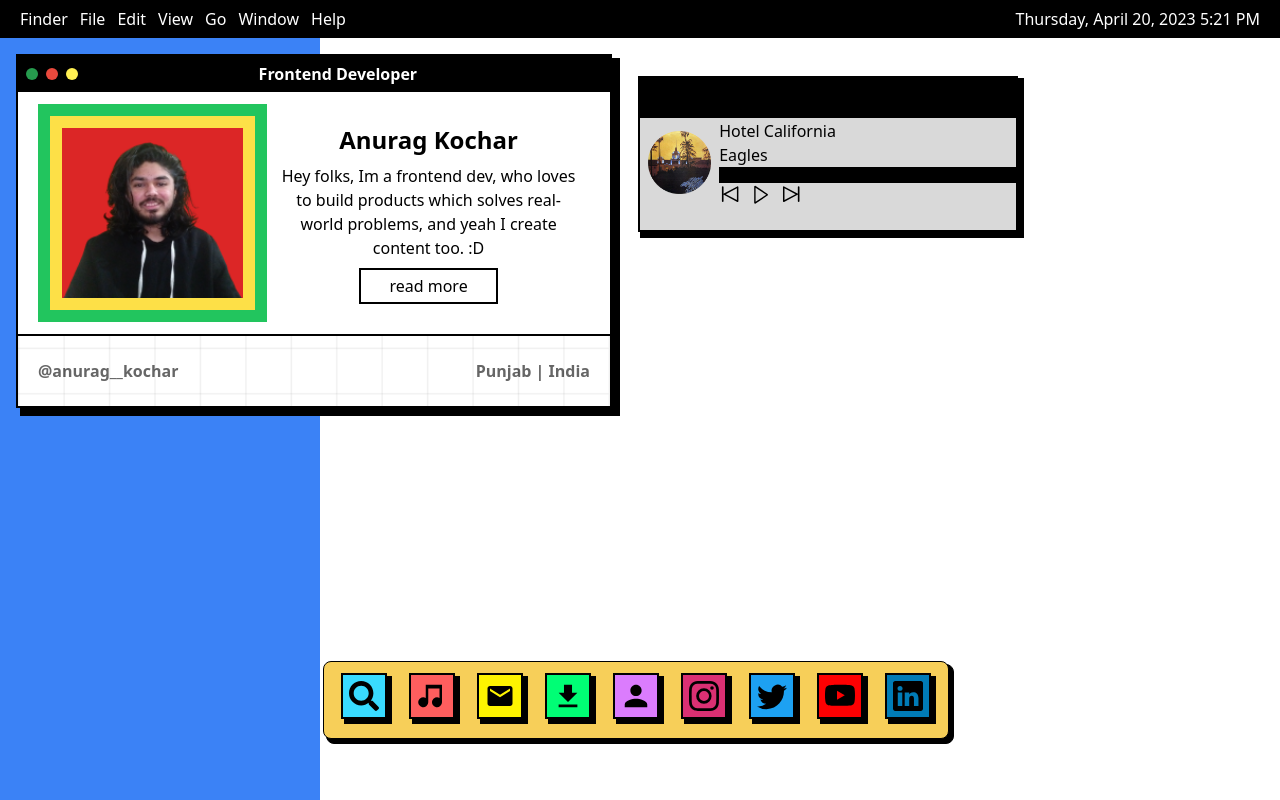
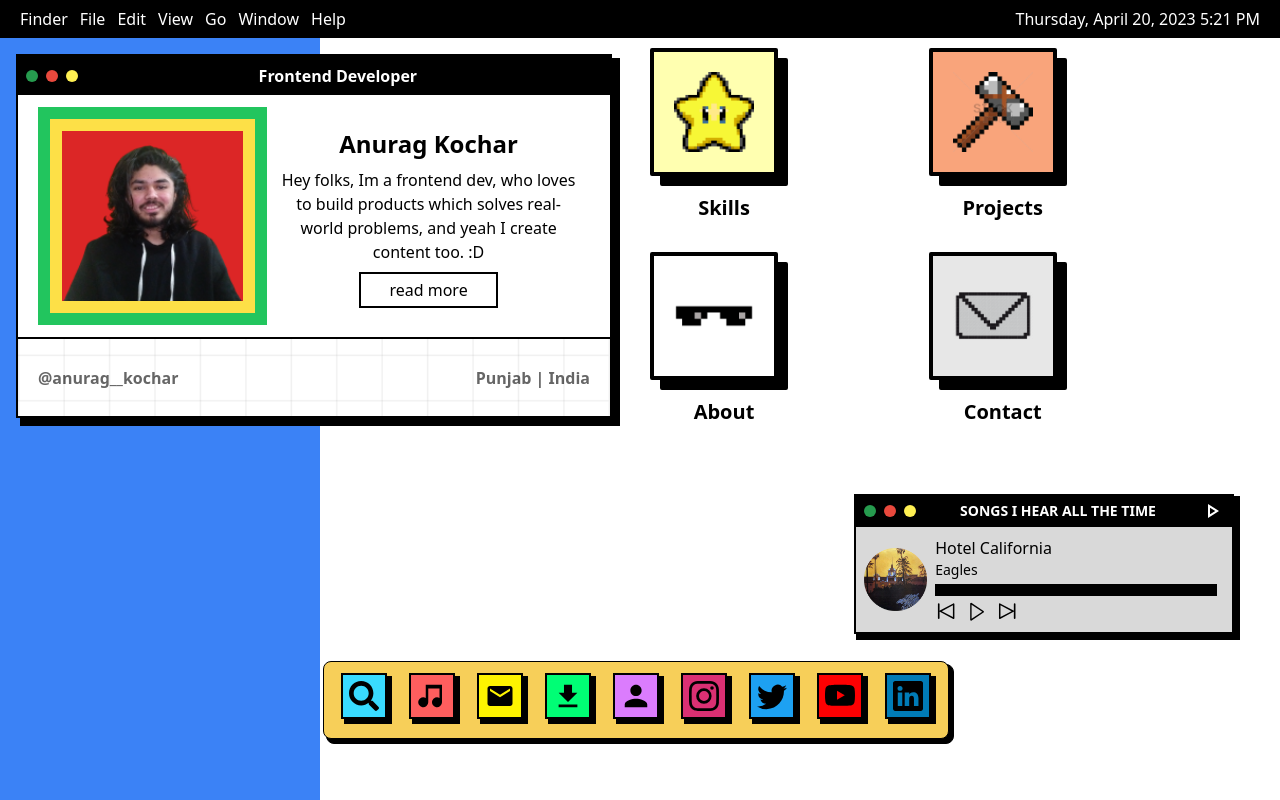
Before and after one commit to Anurag-Kochar-1/neu-os-portfolio, a Next.js app: page / in a window 1280 px wide. Built offline with nearby package versions, Linux system fonts and the light colour scheme.

Commit message:
Fixed: Music Player poistion

```diff
--- a/app/page.tsx
+++ b/app/page.tsx
@@ -24,12 +24,12 @@ export default function Home() {
   return (
     <AppContextProvider>
       <main className="w-full h-[100%] flex justify-center items-center md:border-0 md:border-black bg-black overflow-hidden">
-        <div className="w-full h-full flex flex-col justify-start items-center md:border-0 md:border-black bg-white md:-mt-0 md:-ml-0 overflow-x-hidden overflow-y-scroll scrollbar-hide">
+        <div className="w-full h-full flex flex-col justify-start items-center md:border-0 md:border-black bg-white md:-mt-0 md:-ml-0 overflow-x-hidden overflow-y-scroll scrollbar-hide ">
           <MenuBar />
           <div className="bg-white w-full h-full relative grid grid-cols-12 auto-rows-min ">
-            <div className=" absolute left-0 bottom-0 top-0 bg-blue-500 w-full h-[50vh] xl:h-full xl:w-full xl:col-start-1 xl:col-end-4"></div>
+            <div className="absolute left-0 bottom-0 top-0 bg-blue-500 w-full h-[50vh] xl:h-full xl:w-full xl:col-start-1 xl:col-end-4"></div>
             <AboutCard />
-            {/* <FoldersContainer /> */}
+            <FoldersContainer />
             <MusicPlayer />
           </div>
         </div>
--- a/components/FoldersContainer/FoldersContainer.tsx
+++ b/components/FoldersContainer/FoldersContainer.tsx
@@ -4,7 +4,7 @@ import FolderIcon from "../FolderIcon/FolderIcon";
 
 const FoldersContainer = () => {
   return (
-    <div className="col-start-2 col-end-12 xl:col-start-7 xl:col-end-11 2xl:col-start-7 2xl:col-end-10 flex flex-wrap justify-between items-center xl:space-x-5 pb-72 lg:pb-0">
+    <div className="col-start-2 col-end-12 xl:col-start-7 xl:col-end-11 2xl:col-start-7 2xl:col-end-10 flex flex-wrap justify-between items-center xl:space-x-5  lg:pb-0">
       {DesktopFoldersData?.map((folder) => {
         return (
           <FolderIcon
--- a/components/MusicPlayer/MusicPlayer.tsx
+++ b/components/MusicPlayer/MusicPlayer.tsx
@@ -31,7 +31,7 @@ const MusicPlayer = () => {
   },[isSongPlaying, currentSong])
 
   return (
-    <div className="my-10">
+    <div className="col-start-2 col-end-12 xl:col-start-7 xl:col-end-11 2xl:col-start-7 2xl:col-end-10 xl:fixed xl:bottom-[20vh] xl:right-10 pb-96 pt-10 xl:pt-0 xl:pb-0">
       <audio src={currentSong?.audioSrc} ref={audioRef} onTimeUpdate={onPlaying} />
 
       <Player
--- a/components/MusicPlayer/Player.tsx
+++ b/components/MusicPlayer/Player.tsx
@@ -3,6 +3,7 @@ import { ISong } from "@/constants/data/SongsData/SongsData";
 import { VscPlay } from "react-icons/vsc";
 import { AiOutlinePause } from "react-icons/ai";
 import { RxTrackPrevious, RxTrackNext } from "react-icons/rx";
+import {MdOutlinePlayArrow} from 'react-icons/md'
 import Image from "next/image";
 
 interface IProps {
@@ -32,7 +33,7 @@ const Player = ({
   };
 
   const checkWidth = (e: any) => {
-    if(progressBarContainerRef.current) {
+    if(progressBarContainerRef.current && isSongPlaying) {
         let width = progressBarContainerRef.current?.clientWidth
         const offset = e.nativeEvent.offsetX;
 
@@ -67,13 +68,23 @@ const Player = ({
   }
 
   return (
-    <div className="w-96 h-40 flex flex-col items-center justify-center bg-black border-2 border-black">
+    <div className="w-96 h-36 flex flex-col items-center justify-center bg-black border-2 border-black">
       <div className="w-full h-full -mt-2 -ml-2 flex flex-col items-center justify-start bg-[#D9D9D9] border-2 border-black">
         {/* ----- HEADER  -----*/}
-        <span className="w-full h-10 bg-black flex justify-between items-center"></span>
+        <span className="w-full h-10 bg-black flex justify-between items-center px-2">
+          {/* DOTS */}
+          <div className='flex justify-center items-center space-x-2'>
+            <span className='w-3 h-3 rounded-full bg-[#269B4E] hover:cursor-pointer'></span>
+            <span className='w-3 h-3 rounded-full bg-[#E9493D] hover:cursor-pointer'></span>
+            <span className='w-3 h-3 rounded-full bg-[#FFF052] hover:cursor-pointer'></span>
+          </div>
+
+          <span className="text-white font-semibold text-sm"> SONGS I HEAR ALL THE TIME </span>
+          <MdOutlinePlayArrow className="text-white text-2xl" />
+        </span>
 
         {/* ----- CONTAINER  -----*/}
-        <div className="w-full flex justify-start items-center">
+        <div className="w-full h-full flex justify-start items-center">
           {/*  THUMBNAIL */}
           <div className="flex justify-center items-center px-2 py-1">
             <Image
@@ -87,10 +98,11 @@ const Player = ({
 
           {/*  SUB CONTAINER */}
           <div className="w-full flex flex-col justify-start items-start">
-            <h6> {currentSong?.title} </h6>
-            <h6> {currentSong?.songBy} </h6>
+            <h5 className="font-medium text-black text-base"> {currentSong?.title} </h5>
+            <h6 className="font-normal text-black text-sm"> {currentSong?.songBy} </h6>
+
             {/* BAR */}
-            <div ref={progressBarContainerRef} onClick={checkWidth} className="w-full h-4 bg-black flex justify-star items-center">
+            <div ref={progressBarContainerRef} onClick={checkWidth} className="w-[95%] h-3 bg-black flex justify-star items-center my-1 hover:cursor-pointer">
               <div
                 style={{ width: `${currentSong.progress + "%"}` }}
                 className={`h-full bg-[#7FFF5B]`}
@@ -101,12 +113,12 @@ const Player = ({
             <div className="flex justify-center items-center space-x-2">
               <RxTrackPrevious size={"1.4rem"} onClick={previousSong} />
               {!isSongPlaying && (
-                <VscPlay size={"1.4rem"} onClick={playPause} />
+                <VscPlay size={"1.4rem"} onClick={playPause} className="hover:cursor-pointer"/>
               )}
               {isSongPlaying && (
-                <AiOutlinePause size={"1.4rem"} onClick={playPause} />
+                <AiOutlinePause size={"1.4rem"} onClick={playPause} className="hover:cursor-pointer"/>
               )}
-              <RxTrackNext size={"1.4rem"} onClick={nextSong} />
+              <RxTrackNext size={"1.4rem"} onClick={nextSong} className="hover:cursor-pointer"/>
             </div>
           </div>
         </div>
```
